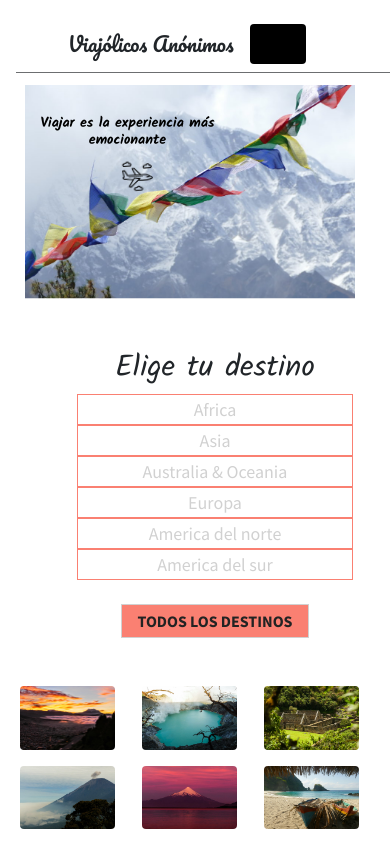
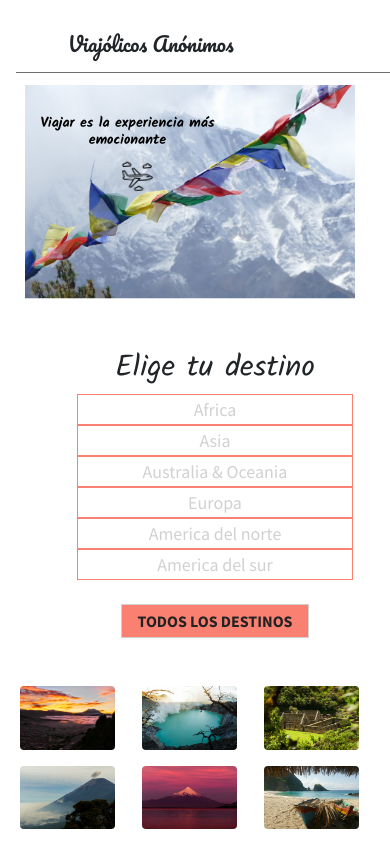
Before and after one commit to sofiareyest/BLOG-VA, a plain HTML site: page index.html in a window 390 px wide. Shown: the top 844 px of the page. Drawn offline with nearby package versions, Linux system fonts and the light colour scheme.

Commit message:
cambio nav

```diff
--- a/assets/sass/layout/_nav.scss
+++ b/assets/sass/layout/_nav.scss
@@ -33,11 +33,6 @@
     padding-left: 10rem;
 }
 
-.navbar-toggler {
-    background-color: $black;
-    color: $white;
-}
-
 .nav-link {
     color: $platinum;
     text-shadow: darken($color: #000000, $amount: 5);
```
Also changed, not shown: assets/css/main.css, 1 other file.
